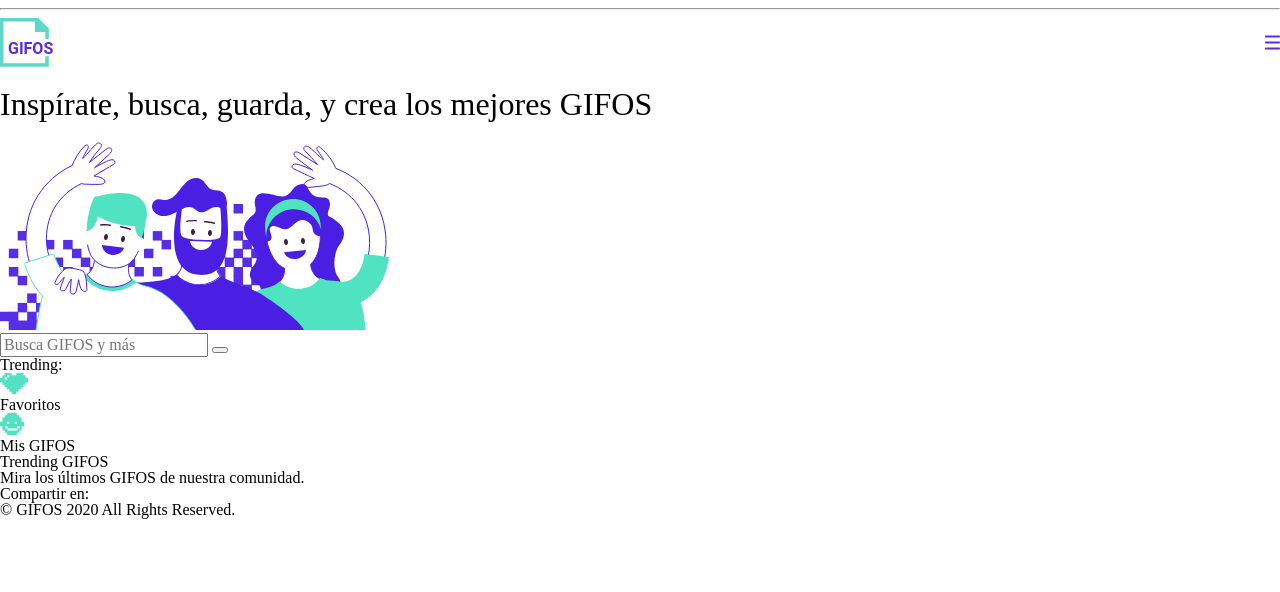
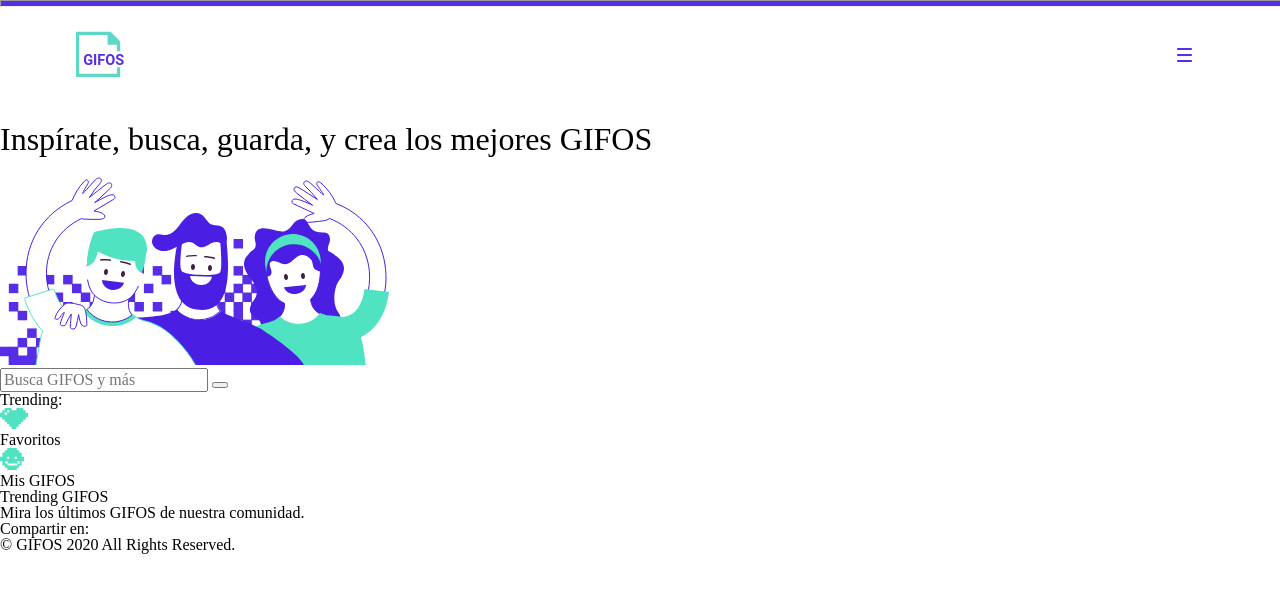
Before and after one commit to angelort/ProyectoGIFOS, a plain HTML site: page Prototype/index.html in a window 1280 px wide. Drawn offline with Linux system fonts and the light colour scheme; a script that the page names is missing.

Commit message:
Actualización

```diff
--- a/Prototype/index.html
+++ b/Prototype/index.html
@@ -4,7 +4,7 @@
 <head>
     <meta charset="UTF-8">
     <meta name="viewport" content="width=device-width, initial-scale=1.0">
-    <link rel="stylesheet" type="text/css" href="/stylesheets/dist/styles.min.css">
+    <link rel="stylesheet" type="text/css" href="./stylesheets/dist/styles.min.css">
     <title>gifOS</title>
 </head>
 
--- a/Prototype/stylesheets/src/layout/_nav.scss
+++ b/Prototype/stylesheets/src/layout/_nav.scss
@@ -2,6 +2,16 @@ nav {
     display: flex;
     flex-direction: row;
     justify-content: space-between;
+    height: 95px;
+    align-items: center;
+    .logo-mobile {
+        padding-left: 5.9%;
+        height: 48.8px;
+        width: 48.8px;
+    }
+    .menu-burger {
+        padding-right: 6.9%;
+    }
 }
 
 ul {
```
Also changed, not shown: Prototype/stylesheets/dist/styles.min.css, 1 other file.
